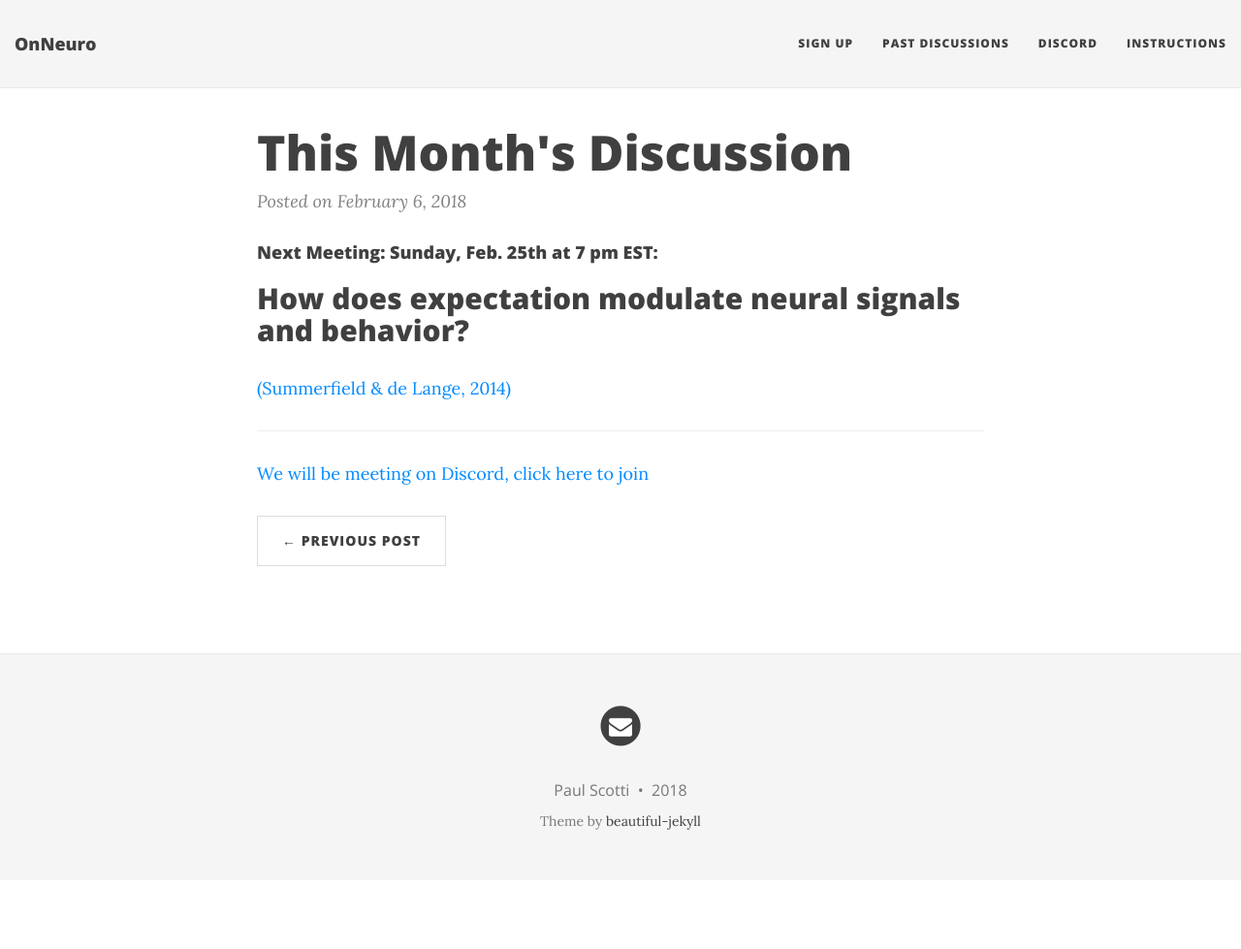
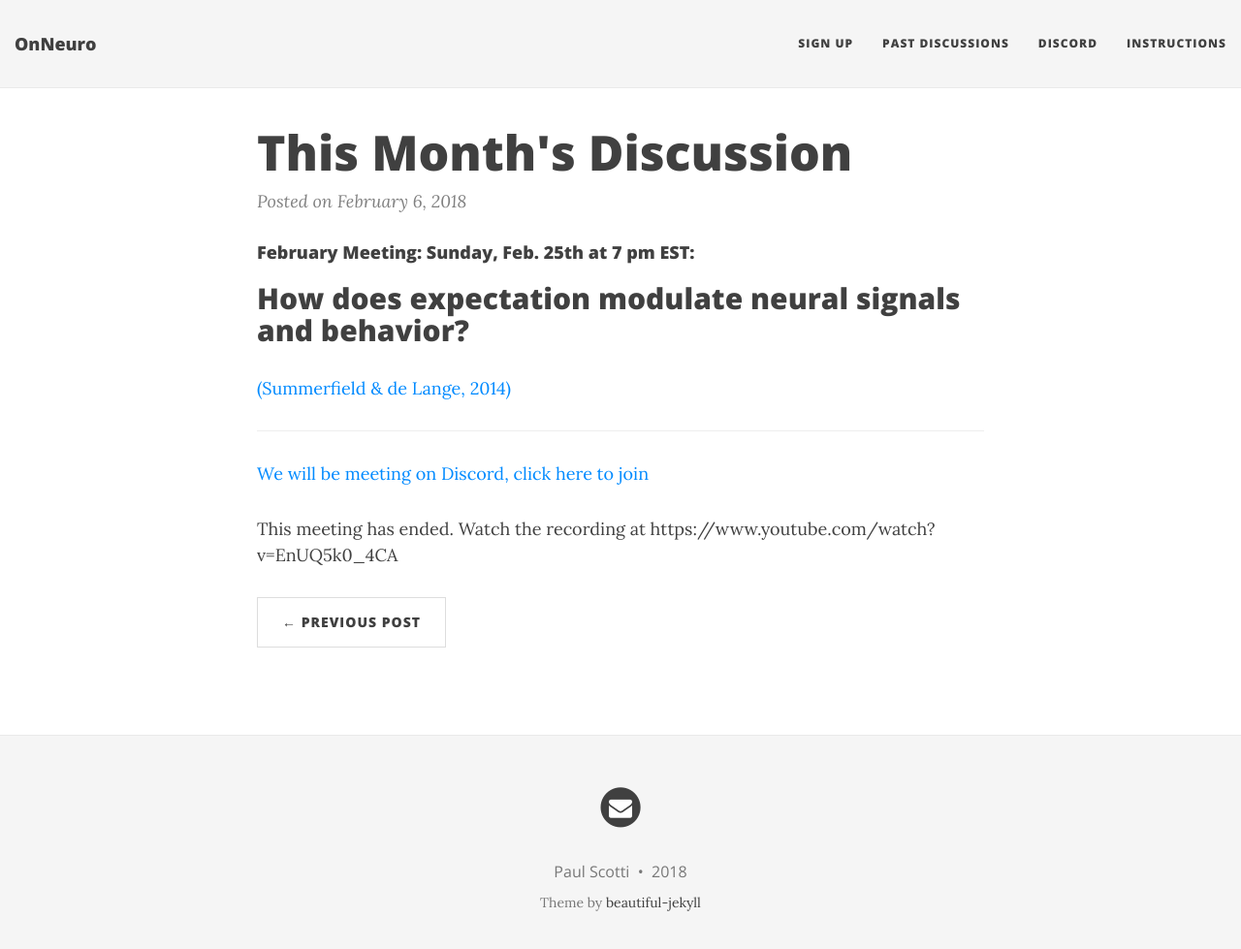
Before and after one commit to OnNeuro/onneuro.github.io, a Jekyll site: the page built from _posts/2018-02-06-Next.md, in a window 1280 px wide and 992 px high. Shown: the top 979 px of the window at 97% size. Built offline with Jekyll 4.4.1, drawn with Linux system fonts in a browser that asks for light colours; nearby versions of some CDN libraries.

Commit message:
Update 2018-02-06-Next.md

```diff
--- a/_posts/2018-02-06-Next.md
+++ b/_posts/2018-02-06-Next.md
@@ -4,7 +4,7 @@ title: This Month's Discussion
 excerpt: We will be live on Sunday, Feb. 25th at 7 pm EST -- read more for link to join
 ---
 
-#### Next Meeting: Sunday, Feb. 25th at 7 pm EST:
+#### February Meeting: Sunday, Feb. 25th at 7 pm EST:
 
 ## How does expectation modulate neural signals and behavior?
 
@@ -13,3 +13,5 @@ excerpt: We will be live on Sunday, Feb. 25th at 7 pm EST -- read more for link
 ---
 
 [We will be meeting on Discord, click here to join](https://discord.gg/zmAAx2W)
+
+This meeting has ended. Watch the recording at https://www.youtube.com/watch?v=EnUQ5k0_4CA
```
